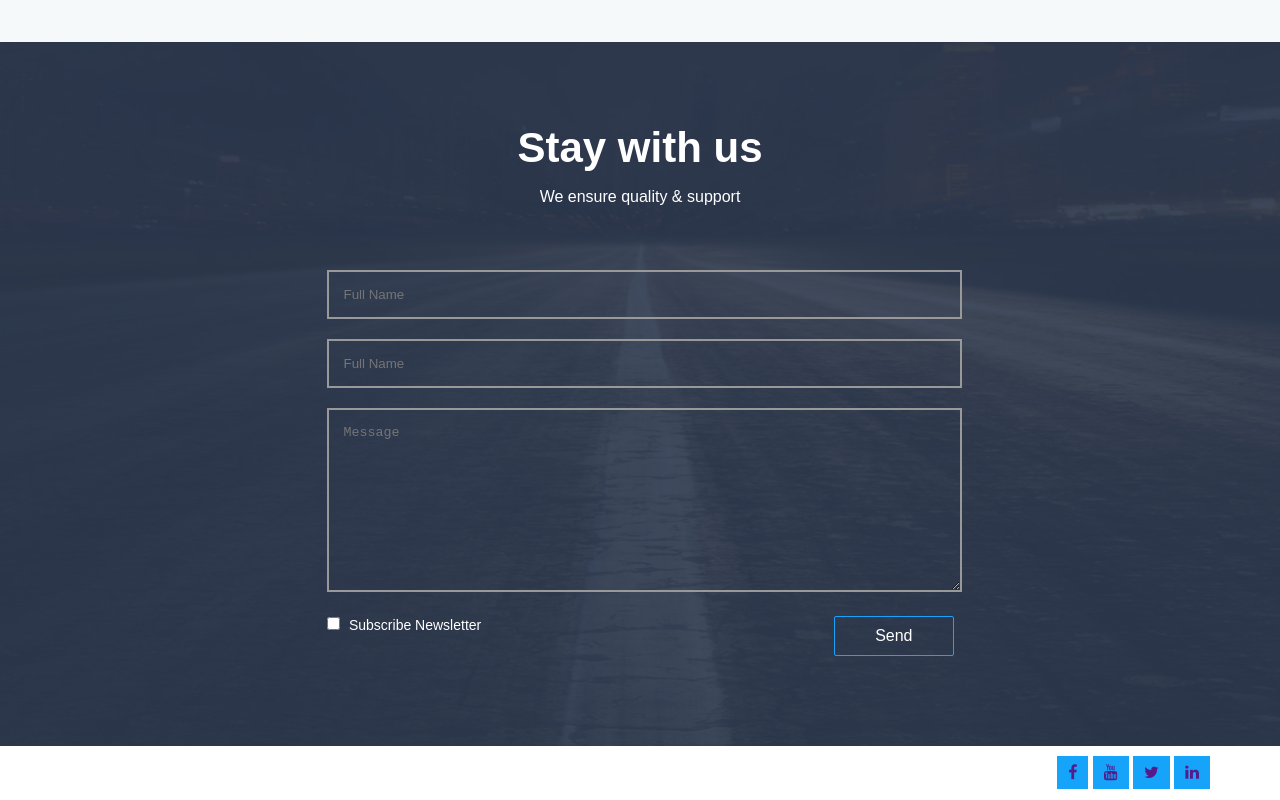
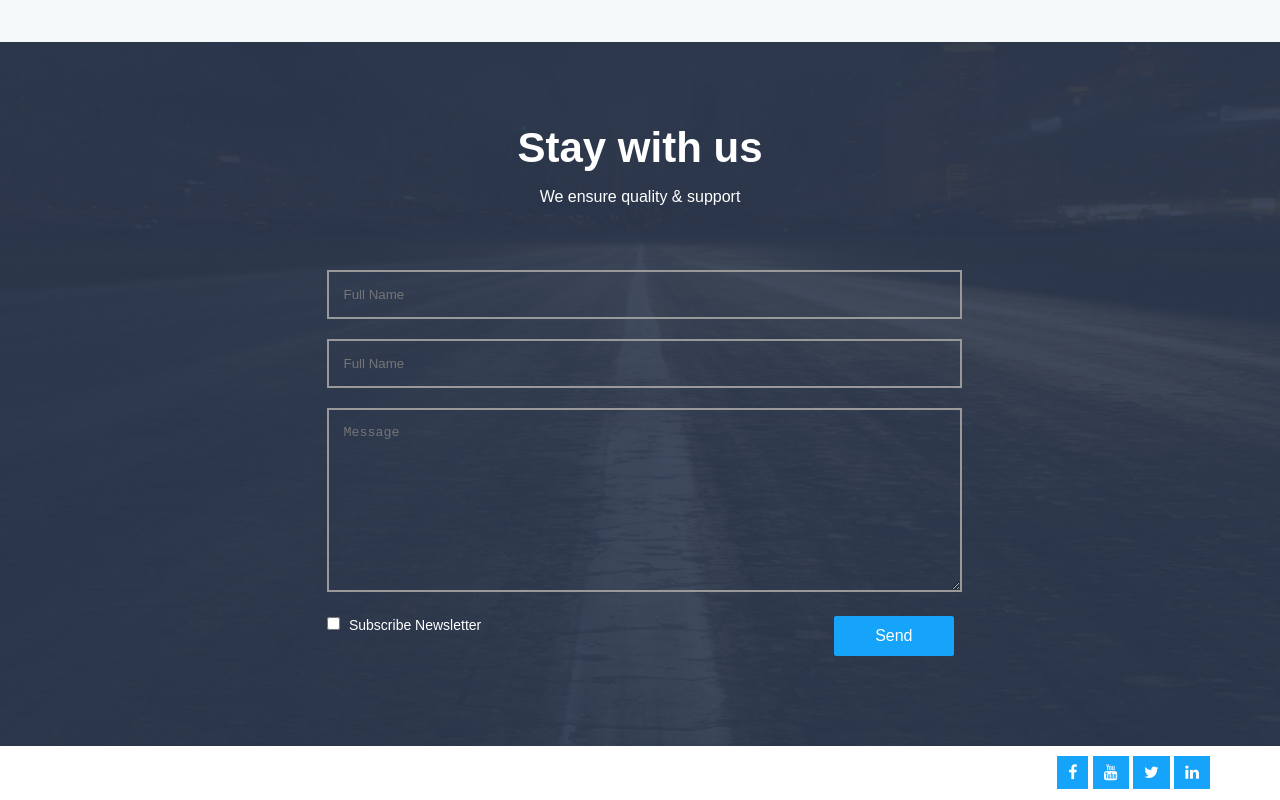
Before and after one commit to shehabkhankulaw/Strict, a plain HTML site: page index.html in a window 1280 px wide. In both pictures the pointer is over the input "Send". Shown: the part 2184-2984 px from the top of the page. Drawn offline with Linux system fonts and the light colour scheme.

Commit message:
Update style.css

```diff
--- a/css/style.css
+++ b/css/style.css
@@ -333,26 +333,42 @@ body {
     border-radius: 2px;
     transition: 1s;
 }
-.stay-section .main-form .form-group .form-control:focus{
-    border: 2px solid #999999;
+.stay-section .btn-primary:hover{
+     background: #15a4fa;
+    ;
+    border: 1px solid #15a4fa;
+    color: #fff;
 }
+.stay-section .main-form .form-group .form-control:focus {
+    border: 2px solid #2e84e0;
+}
+
 /*stay end*/
 
 /*social icon start*/
-.social-icon{
+.social-icon {
     width: 100%;
     float: left;
 }
-.socials ul{
+
+.socials ul {
     float: right;
     display: block;
 }
+
 .socials ul li {
     display: inline-block;
     margin: 18px 0px;
 }
-.socials ul li a{
+
+.socials ul li a {
     background: #15a4fa;
     padding: 8px 11px;
+    color: #fff;
+}
+.socials ul li a:hover{
+    background: transparent;
+    border: 1px solid red;
+    color: darkblue;
 }
 /*social icon end*/
```
